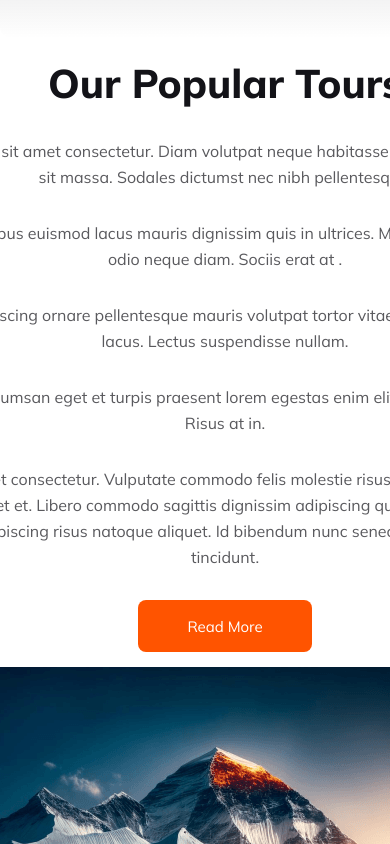
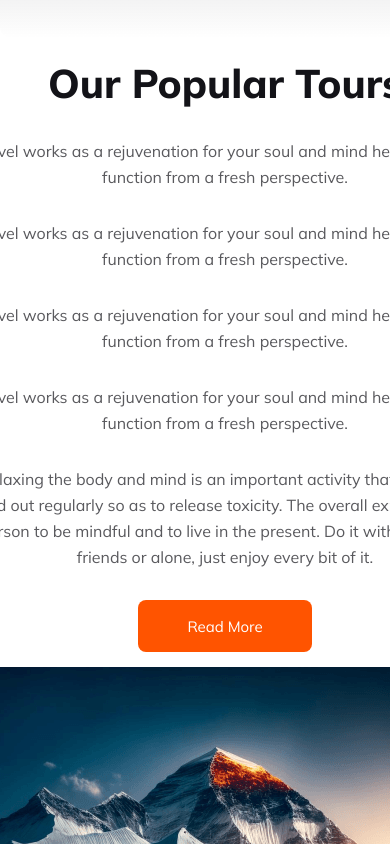
Before and after one commit to sohanpk24/B9A2-Assignment-Earth-Travels-2024, a plain HTML site: page index.html in a window 390 px wide. Shown: the part 660-1504 px from the top of the page. Drawn offline with Linux system fonts and the light colour scheme.

```diff
--- a/index.html
+++ b/index.html
@@ -30,7 +30,7 @@
              <div class="container-items">
                 <div class="heading-title">
                     <h1>Explore Your Travel</h1>
-                    <p>Share your mission or purpose for traveling the world. Whether it's cultural exploration, adventure, or personal growth, make it clear to your readers.</p>
+                    <p>Travel is an essential ingredient for mental health and wellness. When you travel, and discover new places. It's the start of so many new things and experiences.</p>
                  </div>
                  <div class="heading-input">
                     <input type="text" name="" id="" placeholder="Where go">
@@ -47,14 +47,13 @@
        <section class="tour-container">
          <div class="taxt-tour-container">
             <h3>Our Popular Tours</h3>
-            <p>Dolor sit amet consectetur. Diam volutpat neque habitasse pharetra odio sit massa. Sodales dictumst nec nibh pellentesque.</p>
+            <p>Travel works as a rejuvenation for your soul and mind helping you to function from a fresh perspective. </p>
             <ul class="tour-ul">
-                <li>Tempus euismod lacus mauris dignissim quis in ultrices. Magna nullam odio neque diam. Sociis erat at .</li>
-                <li>Adipiscing ornare pellentesque mauris volutpat tortor vitae platea porta lacus. Lectus suspendisse nullam.</li>
-                <li> Accumsan eget et turpis praesent lorem egestas enim elit bibendum. Risus at in.</li>
+                <li>Travel works as a rejuvenation for your soul and mind helping you to function from a fresh perspective. </li>
+                <li>Travel works as a rejuvenation for your soul and mind helping you to function from a fresh perspective. </li>
+                <li> Travel works as a rejuvenation for your soul and mind helping you to function from a fresh perspective.</li>
             </ul>
-            <p>Amet consectetur. Vulputate commodo felis molestie risus
-                ornare nulla amet et. Libero commodo sagittis dignissim adipiscing quis. Habitant adipiscing risus natoque aliquet. Id bibendum nunc senectus semper tincidunt. </p>
+            <p>Relaxing the body and mind is an important activity that should be carried out regularly so as to release toxicity. The overall experience helps a person to be mindful and to live in the present. Do it with family, with friends or alone, just enjoy every bit of it. </p>
 
             <button class="read-more-btn">Read More</button>
 
@@ -69,7 +68,7 @@
        <section class="destination-container">
          <div class="destination-title">
             <h3>Choose Your Destination</h3>
-           <p>Dolor sit amet consectetur. Diam volutpat neque habitasse pharetra odio sit massa. Sodales dictumst nec nibh pellentesque.</p>
+           <p>Relaxing the body and mind is an important activity that should be carried out regularly so as to release toxicity. The overall experience</p>
          </div>
          <div class="destination-image-contianer">
             <div class="img-row-1">
@@ -92,25 +91,25 @@
 
        <section class="choose-container">
           <h3>Why Choose Us</h3>
-          <p class="choose-p">Dolor sit amet consectetur. Diam volutpat neque habitasse pharetra odio sit massa. Sodales dictumst nec nibh pellentesque.</p>
+          <p class="choose-p"> When you travel, you explore new things, meet new people, and discover new places. It's the start of so many new things and experiences.</p>
           <div class="service-container">
 
             <div class="service-title-1">
                 <img src="/Images/icons/hotel 1.svg" alt="">
                 <h1>Handpicked Hotels</h1>
-                <p>Amet consectetur. Vulputate commodo felis molestie risus  ornare nulla amet et. Libero commodo sagittis dignissim adipiscing quis. Habitant adipiscing risus natoque aliquet. </p>
+                <p> Travel works as a rejuvenation for your soul and mind helping you to function from a fresh perspective. It also initiates the release </p>
             </div>
 
             <div class="service-title-2">
                 <img src="/Images/icons/map 1.svg" alt="">
                 <h1>World Class Service</h1>
-                <p>Amet consectetur. Vulputate commodo felis molestie risus  ornare nulla amet et. Libero commodo sagittis dignissim adipiscing quis. Habitant adipiscing risus natoque aliquet. </p>
+                <p> Travel works as a rejuvenation for your soul and mind helping you to function from a fresh perspective. It also initiates the release </p>
             </div>
         </div>
         <div class="price-title">
             <img src="/Images/icons/price-tag 1.svg" alt="">
             <h4>Best Price Guarantee</h4>
-            <p>Amet consectetur. Vulputate commodo felis molestie risus  ornare nulla amet et. Libero commodo sagittis dignissim adipiscing quis. Habitant adipiscing risus natoque aliquet. </p>
+            <p> Travel works as a rejuvenation for your soul and mind helping you to function from a fresh perspective. It also initiates the release </p>
           </div>
        </section>
 
@@ -118,7 +117,7 @@
 
        <section class="discount-container">
          <h2>Deals & Discounts</h2>
-         <p class="discount-p">Dolor sit amet consectetur. Diam volutpat neque habitasse pharetra odio sit massa. Sodales dictumst nec nibh pellentesque.</p>
+         <p class="discount-p">When staying alone while travelling evokes the feeling of loneliness, disgust, irritation, and agitation it is a sign you should consult an online</p>
          <div class="discount-img-container">
             <div>
                <img src="/Images/Group 39.png" alt="">
@@ -139,10 +138,10 @@
        <section class="Simple-container">
          <div class="simple-taxt-title">
             <h3>A Simple Perfect Place To Get Lost</h3>
-            <p>Amet consectetur. Vulputate commodo felis molestie risus  ornare nulla amet et. Libero commodo sagittis dignissim adipiscing quis. </p>
+            <p>When staying alone while travelling evokes the feeling of loneliness, disgust, irritation, and agitation it is a sign you should consult an online </p>
             <ul class="simple-ul">
                 <li>Adipiscing ornare pellentesque mauris volutpat tortor vitae platea porta lacus. Lectus suspendisse nullam.</li>
-                <li>Adipiscing ornare pellentesque mauris volutpat tortor vitae platea porta lacus. Lectus suspendisse nullam.</li>
+                <li>Relaxing the body and mind is an important activity that should be carried out regularly so as to release toxicity.</li>
             </ul>
             <button class="see-more-btn">See More</button>
          </div>
@@ -174,7 +173,7 @@
             <div class="footer-earth">
                 <img src="/Images/Group 40071 (2).png" alt=""><h2>Earth <Span>Travels</Span></h2>
             </div>
-             <p> Dolor sit amet consectetur. Diam volutpat neque habitasse pharetra odio sit massa. Sodales dictumst nec nibh pellentesque.</p>
+             <p> Travel works as a rejuvenation for your soul and mind helping you to function from a fresh perspective.</p>
             <div class="fo0ter-icons">
                 <i class="fa-brands fa-twitter"></i>
                 <i class="fa-brands fa-facebook"></i>
```
